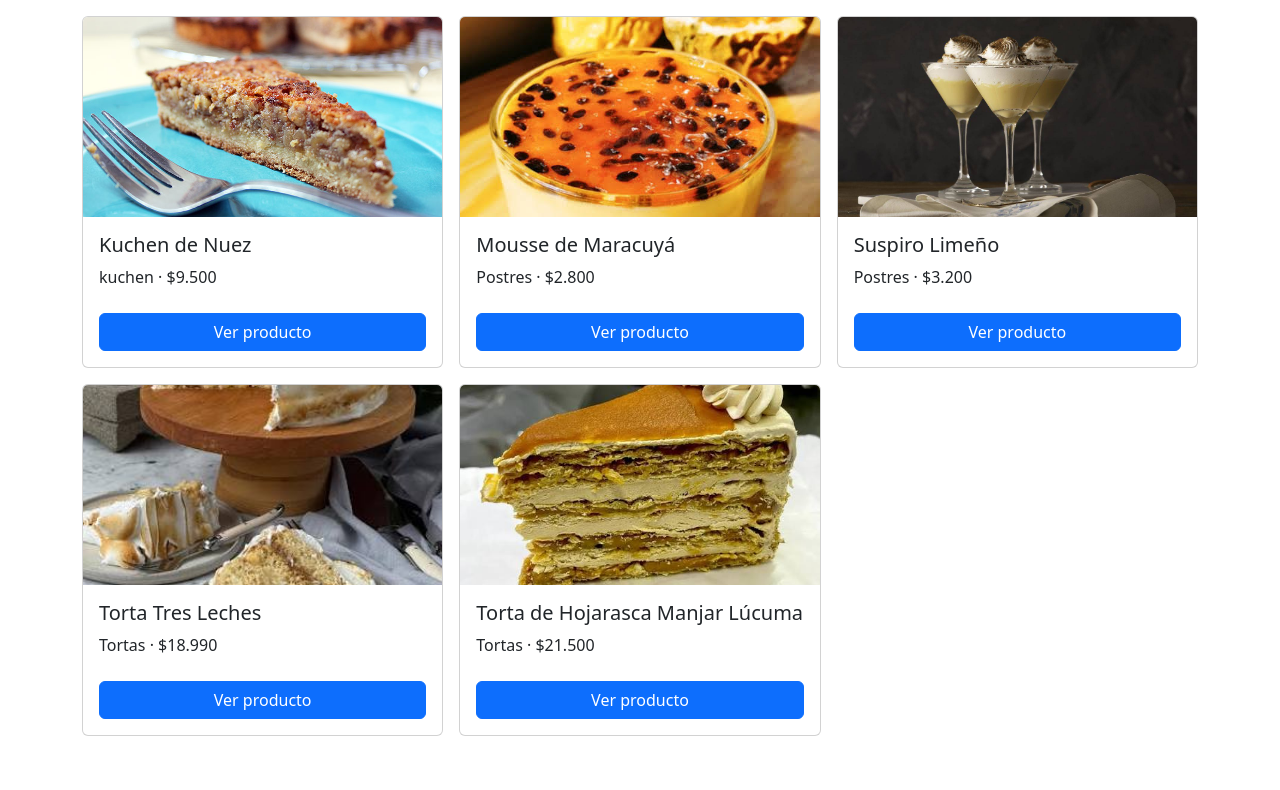
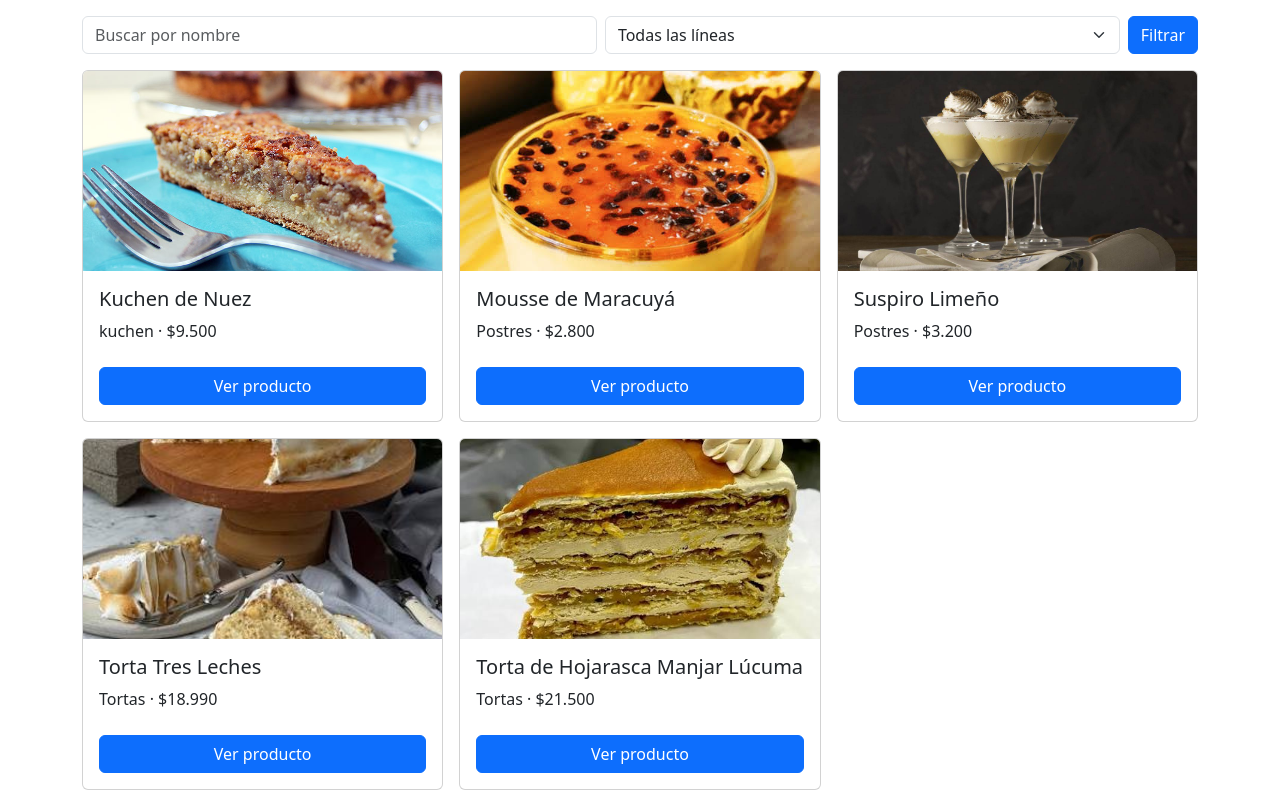
Before and after one commit to ElianT142/pasteleria-frmtv-eptv, a Django app: page / in a window 1280 px wide. Shown: the part 72-862 px from the top of the page. Before the commit the page ends 808 px from the top, so only its background shows below. Run offline with Django 5.2, Linux system fonts and the light colour scheme; data comes from the database, SQL or seed files in the repository.

Commit message:
búsqueda por nombre y filtro por línea

```diff
--- a/catalogo/views.py
+++ b/catalogo/views.py
@@ -8,7 +8,18 @@ DESCUENTO = 40
 
 def index(request):
     productos = producto.objects.filter(disponibilidad=True).select_related('linea')
-    return render(request, 'index.html', {'productos': productos})
+    q = request.GET.get('q', '').strip()
+    linea_id = request.GET.get('linea', '')
+    if q:
+        productos = productos.filter(nombre__icontains=q)
+    if linea_id.isdigit():
+        productos = productos.filter(linea_id=linea_id)
+    return render(request, 'index.html', {
+        'productos': productos,
+        'lineas': linea.objects.all(),
+        'q': q,
+        'linea_sel': linea_id,
+    })
 
 def boleta(request, id):
     venta = encargo.objects.get(id=id)
--- a/templates/index.html
+++ b/templates/index.html
@@ -1,6 +1,18 @@
 {% extends 'base.html' %}
 {% load formato %}
 {% block contenido %}
+<form method="get" class="row g-2 mb-3">
+  <div class="col"><input name="q" value="{{ q }}" class="form-control" placeholder="Buscar por nombre"></div>
+  <div class="col">
+    <select name="linea" class="form-select">
+      <option value="">Todas las líneas</option>
+      {% for l in lineas %}
+      <option value="{{ l.id }}" {% if linea_sel == l.id|stringformat:'s' %}selected{% endif %}>{{ l.nombre }}</option>
+      {% endfor %}
+    </select>
+  </div>
+  <div class="col-auto"><button class="btn btn-primary">Filtrar</button></div>
+</form>
 <div class="row row-cols-3 g-3">
   {% for p in productos %}
   <div class="col">
```
